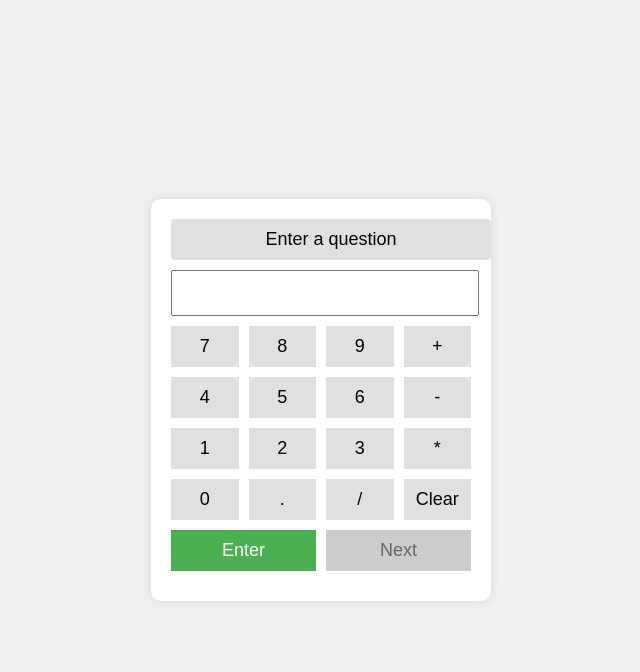
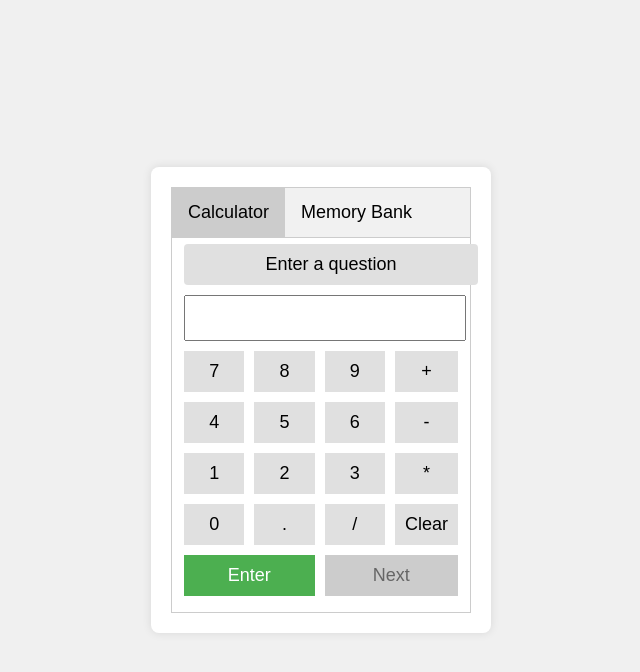
Before and after one commit to GarrettTech/CTS285, a Flask app: page / in a window 1280 px wide. Shown: the top 672 px of the page, without its empty margins (319-959 px from the left). Run offline with Flask 3, Linux system fonts and the light colour scheme.

Commit message:
with memory bank test one

```diff
--- a/sprintOne/app.py
+++ b/sprintOne/app.py
@@ -1,7 +1,10 @@
 from flask import Flask, request, jsonify, render_template
+from flask_cors import CORS
 import os
+import random
 
 app = Flask(__name__)
+CORS(app)
 
 class Calculator:
     def __init__(self):
@@ -11,6 +14,9 @@ class Calculator:
         self.attempts = 0
         self.next_enabled = False
         self.result = ""
+        self.memory_bank = []
+        self.current_memory_question = None
+        self.memory_mode = False
 
     def handle_input(self, value):
         if value == 'clear':
@@ -23,7 +29,7 @@ class Calculator:
             self.display += value
 
     def handle_enter(self):
-        if self.is_entering_question:
+        if self.is_entering_question and not self.memory_mode:
             self.question = self.display
             self.display = ""
             self.is_entering_question = False
@@ -34,7 +40,10 @@ class Calculator:
 
     def check_answer(self):
         try:
-            correct_answer = eval(self.question)
+            if self.memory_mode:
+                correct_answer = eval(self.current_memory_question)
+            else:
+                correct_answer = eval(self.question)
             user_answer = float(self.display)
             if abs(user_answer - correct_answer) < 0.0001:
                 self.result = "Correct!"
@@ -51,12 +60,39 @@ class Calculator:
             self.result = "Invalid input"
 
     def move_to_next(self):
-        self.question = ""
-        self.is_entering_question = True
+        if self.memory_mode:
+            if self.memory_bank:
+                self.current_memory_question = random.choice(self.memory_bank)
+                self.question = self.current_memory_question
+            else:
+                self.memory_mode = False
+                self.question = ""
+                self.current_memory_question = None
+        else:
+            self.question = ""
+        self.is_entering_question = not self.memory_mode
         self.attempts = 0
         self.display = ""
         self.result = ""
         self.next_enabled = False
+
+    def add_to_memory_bank(self, question):
+        self.memory_bank.append(question)
+
+    def clear_memory_bank(self):
+        self.memory_bank = []
+
+    def start_memory_mode(self):
+        if self.memory_bank:
+            self.memory_mode = True
+            self.move_to_next()
+            return True
+        return False
+
+    def stop_memory_mode(self):
+        self.memory_mode = False
+        self.current_memory_question = None
+        self.move_to_next()
 
 calculator = Calculator()
 
@@ -72,7 +108,49 @@ def handle_input():
         'display': calculator.display,
         'question': f"Question: {calculator.question}" if calculator.question else "Enter a question",
         'result': calculator.result,
-        'next_enabled': calculator.next_enabled
+        'next_enabled': calculator.next_enabled,
+        'memory_mode': calculator.memory_mode
+    })
+
+@app.route('/add_to_memory', methods=['POST'])
+def add_to_memory():
+    data = request.json
+    calculator.add_to_memory_bank(data['question'])
+    return jsonify({'success': True, 'memory_bank_size': len(calculator.memory_bank)})
+
+@app.route('/clear_memory', methods=['POST'])
+def clear_memory():
+    calculator.clear_memory_bank()
+    return jsonify({'success': True})
+
+@app.route('/start_memory_mode', methods=['POST'])
+def start_memory_mode():
+    success = calculator.start_memory_mode()
+    if success:
+        return jsonify({
+            'success': True,
+            'question': f"Question: {calculator.question}",
+            'memory_mode': True
+        })
+    else:
+        return jsonify({
+            'success': False,
+            'message': "Memory bank is empty. Add questions first.",
+            'memory_mode': False
+        })
+
+@app.route('/stop_memory_mode', methods=['POST'])
+def stop_memory_mode():
+    calculator.stop_memory_mode()
+    return jsonify({
+        'success': True,
+        'memory_mode': False
+    })
+
+@app.route('/get_memory_bank_size', methods=['GET'])
+def get_memory_bank_size():
+    return jsonify({
+        'size': len(calculator.memory_bank)
     })
 
 if __name__ == '__main__':
--- a/sprintOne/templates/index.html
+++ b/sprintOne/templates/index.html
@@ -3,7 +3,7 @@
 <head>
     <meta charset="UTF-8">
     <meta name="viewport" content="width=device-width, initial-scale=1.0">
-    <title>Python-Controlled Calculator</title>
+    <title>Python-Controlled Calculator with Memory Bank</title>
     <style>
         body {
             font-family: Arial, sans-serif;
@@ -16,7 +16,7 @@
         }
         .calculator-container {
             background-color: #fff;
-            border-radius: 10px;
+            border-radius: 8px;
             box-shadow: 0 0 10px rgba(0,0,0,0.1);
             padding: 20px;
             width: 300px;
@@ -70,10 +70,42 @@
             text-align: center;
             font-weight: bold;
         }
+        .tab {
+            overflow: hidden;
+            border: 1px solid #ccc;
+            background-color: #f1f1f1;
+        }
+        .tab button {
+            background-color: inherit;
+            float: left;
+            border: none;
+            outline: none;
+            cursor: pointer;
+            padding: 14px 16px;
+            transition: 0.3s;
+        }
+        .tab button:hover {
+            background-color: #ddd;
+        }
+        .tab button.active {
+            background-color: #ccc;
+        }
+        .tabcontent {
+            display: none;
+            padding: 6px 12px;
+            border: 1px solid #ccc;
+            border-top: none;
+        }
     </style>
 </head>
 <body>
     <div class="calculator-container">
+        <div class="tab">
+            <button class="tablinks" onclick="openTab(event, 'Calculator')">Calculator</button>
+            <button class="tablinks" onclick="openTab(event, 'MemoryBank')">Memory Bank</button>
+        </div>
+
+        <div id="Calculator" class="tabcontent">
             <div id="question-display">Enter a question</div>
             <input type="text" id="display" readonly>
             <div class="buttons">
@@ -99,6 +131,17 @@
             <div id="result"></div>
         </div>
 
+        <div id="MemoryBank" class="tabcontent">
+            <h3>Memory Bank</h3>
+            <input type="text" id="memory-question" placeholder="Enter a question">
+            <button onclick="addToMemory()">Add to Memory</button>
+            <button onclick="clearMemory()">Clear Memory</button>
+            <button onclick="startMemoryMode()">Start Memory Mode</button>
+            <button onclick="stopMemoryMode()">Stop Memory Mode</button>
+            <div id="memory-status"></div>
+        </div>
+    </div>
+
     <script>
         function sendInput(value) {
             fetch('/input', {
@@ -114,8 +157,101 @@
                 document.getElementById('question-display').innerText = data.question;
                 document.getElementById('result').innerText = data.result;
                 document.getElementById('next').disabled = !data.next_enabled;
+                updateMemoryModeUI(data.memory_mode);
+            })
+            .catch(error => {
+                console.error('Error:', error);
+                document.getElementById('result').innerText = 'Error communicating with server';
             });
         }
+
+        function addToMemory() {
+            const question = document.getElementById('memory-question').value;
+            fetch('/add_to_memory', {
+                method: 'POST',
+                headers: {
+                    'Content-Type': 'application/json',
+                },
+                body: JSON.stringify({question: question}),
+            })
+            .then(response => response.json())
+            .then(data => {
+                document.getElementById('memory-status').innerText = `Added. Memory bank size: ${data.memory_bank_size}`;
+                document.getElementById('memory-question').value = '';
+            });
+        }
+
+        function clearMemory() {
+            fetch('/clear_memory', {
+                method: 'POST',
+            })
+            .then(response => response.json())
+            .then(data => {
+                document.getElementById('memory-status').innerText = 'Memory bank cleared';
+            });
+        }
+
+        function startMemoryMode() {
+            fetch('/start_memory_mode', {
+                method: 'POST',
+            })
+            .then(response => response.json())
+            .then(data => {
+                if (data.success) {
+                    document.getElementById('question-display').innerText = data.question;
+                    openTab(event, 'Calculator');
+                    updateMemoryModeUI(data.memory_mode);
+                } else {
+                    document.getElementById('memory-status').innerText = data.message;
+                }
+            });
+        }
+
+        function stopMemoryMode() {
+            fetch('/stop_memory_mode', {
+                method: 'POST',
+            })
+            .then(response => response.json())
+            .then(data => {
+                updateMemoryModeUI(data.memory_mode);
+                document.getElementById('question-display').innerText = "Enter a question";
+            });
+        }
+
+        function updateMemoryModeUI(memoryMode) {
+            const enterButton = document.getElementById('enter');
+            if (memoryMode) {
+                enterButton.innerText = "Check";
+                document.getElementById('memory-status').innerText = "Memory Mode Active";
+            } else {
+                enterButton.innerText = "Enter";
+                document.getElementById('memory-status').innerText = "";
+            }
+        }
+
+        function openTab(evt, tabName) {
+            var i, tabcontent, tablinks;
+            tabcontent = document.getElementsByClassName("tabcontent");
+            for (i = 0; i < tabcontent.length; i++) {
+                tabcontent[i].style.display = "none";
+            }
+            tablinks = document.getElementsByClassName("tablinks");
+            for (i = 0; i < tablinks.length; i++) {
+                tablinks[i].className = tablinks[i].className.replace(" active", "");
+            }
+            document.getElementById(tabName).style.display = "block";
+            evt.currentTarget.className += " active";
+        }
+
+        // Open Calculator tab by default
+        document.getElementsByClassName("tablinks")[0].click();
+
+        // Check initial memory mode state
+        fetch('/get_memory_bank_size')
+            .then(response => response.json())
+            .then(data => {
+                document.getElementById('memory-status').innerText = `Memory bank size: ${data.size}`;
+            });
     </script>
 </body>
 </html>
```
Lines whose indentation alone changed are shown as unchanged.
